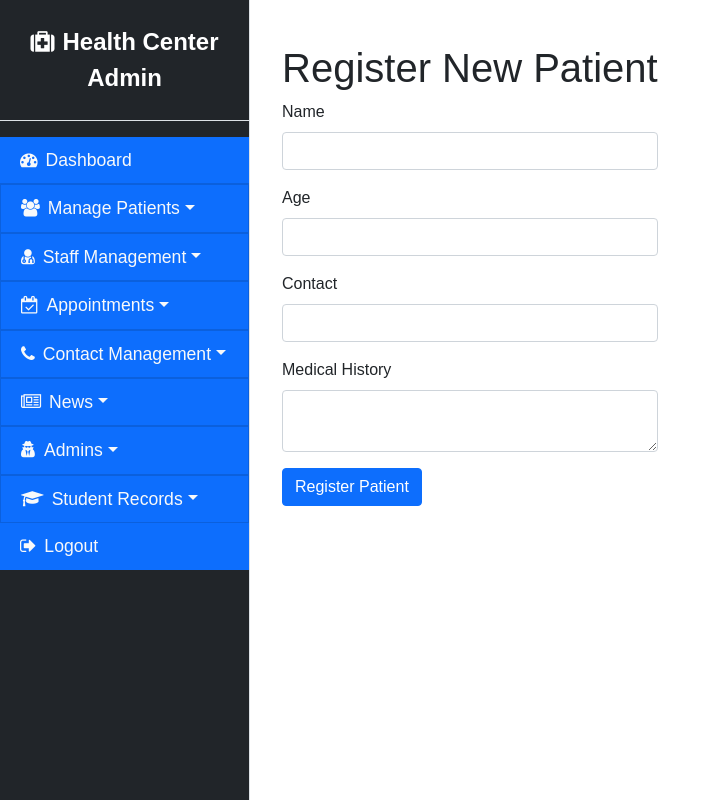
After one commit to tejHacks/auo-health-center, a PHP site: page /admin/register_patient.php in a window 1280 px wide. The commit adds this page. Shown: the whole page, without its empty margins (0-721 px from the left). Run offline with PHP 8.4, Linux system fonts and the light colour scheme.

Commit message:
Made another commit night time too

```diff
--- a/admin/dashboard.php
+++ b/admin/dashboard.php
@@ -85,9 +85,9 @@ $recent_patients = mysqli_query($conn, $recent_patients_query);
 
 
 <div id="page-content-wrapper" class="flex-grow-1">
-        <div class="container-fluid">
+        <div class="container-fluid ">
             <h1 class="mt-4">Dashboard</h1>
-            <div class="row">
+            <div class="row text-uppercase">
                 <div class="col-md-3 mb-4">
                     <div class="card bg-primary text-white">
                         <div class="card-body">
--- a/admin/header.php
+++ b/admin/header.php
@@ -51,6 +51,20 @@
             margin-left: auto;
         }
 
+        /* Dropdown Menu Styles */
+        .dropdown-menu {
+            background-color: #343a40; /* Dark background for dropdown */
+        }
+
+        .dropdown-item {
+            color: #ffffff; /* White text for dropdown items */
+        }
+
+        .dropdown-item:hover {
+            background-color: #495057; /* Darker background on hover */
+            color: #ffffff; /* Keep text white on hover */
+        }
+
         /* Page content beside sidebar */
         #page-content-wrapper {
             margin-left: 250px;
@@ -87,7 +101,7 @@
                 <a class="list-group-item list-group-item-action bg-primary text-light dropdown-toggle" id="managePatientsDropdown" data-bs-toggle="dropdown" aria-expanded="false">
                     <i class="fa fa-users me-2"></i>Manage Patients <span class="caret"></span>
                 </a>
-                <ul class="dropdown-menu bg-dark" aria-labelledby="managePatientsDropdown">
+                <ul class="dropdown-menu" aria-labelledby="managePatientsDropdown">
                     <li><a class="dropdown-item" href="patient_records.php">Manage Patients</a></li>
                     <li><a class="dropdown-item" href="register_patient.php">Register New Patient</a></li>
                 </ul>
@@ -96,7 +110,7 @@
                 <a class="list-group-item list-group-item-action bg-primary text-light dropdown-toggle" id="staffManagementDropdown" data-bs-toggle="dropdown" aria-expanded="false">
                     <i class="fa fa-user-md me-2"></i>Staff Management <span class="caret"></span>
                 </a>
-                <ul class="dropdown-menu bg-dark" aria-labelledby="staffManagementDropdown">
+                <ul class="dropdown-menu" aria-labelledby="staffManagementDropdown">
                     <li><a class="dropdown-item" href="staff_management.php">Manage Staff</a></li>
                     <li><a class="dropdown-item" href="register_staff.php">Register New Staff</a></li>
                 </ul>
@@ -105,7 +119,7 @@
                 <a class="list-group-item list-group-item-action bg-primary text-light dropdown-toggle" id="appointmentsDropdown" data-bs-toggle="dropdown" aria-expanded="false">
                     <i class="fa fa-calendar-check-o me-2"></i>Appointments <span class="caret"></span>
                 </a>
-                <ul class="dropdown-menu bg-dark" aria-labelledby="appointmentsDropdown">
+                <ul class="dropdown-menu" aria-labelledby="appointmentsDropdown">
                     <li><a class="dropdown-item" href="appointments.php">Manage Appointments</a></li>
                     <li><a class="dropdown-item" href="create_appointment.php">Create New Appointment</a></li>
                 </ul>
@@ -114,7 +128,7 @@
                 <a class="list-group-item list-group-item-action bg-primary text-light dropdown-toggle" id="contactManagementDropdown" data-bs-toggle="dropdown" aria-expanded="false">
                     <i class="fa fa-phone me-2"></i>Contact Management <span class="caret"></span>
                 </a>
-                <ul class="dropdown-menu bg-dark" aria-labelledby="contactManagementDropdown">
+                <ul class="dropdown-menu" aria-labelledby="contactManagementDropdown">
                     <li><a class="dropdown-item" href="contact_lines.php">Manage Contact List</a></li>
                     <li><a class="dropdown-item" href="register_contact.php">Register New Contact</a></li>
                 </ul>
@@ -123,7 +137,7 @@
                 <a class="list-group-item list-group-item-action bg-primary text-light dropdown-toggle" id="newsDropdown" data-bs-toggle="dropdown" aria-expanded="false">
                     <i class="fa fa-newspaper-o me-2"></i>News <span class="caret"></span>
                 </a>
-                <ul class="dropdown-menu bg-dark" aria-labelledby="newsDropdown">
+                <ul class="dropdown-menu" aria-labelledby="newsDropdown">
                     <li><a class="dropdown-item" href="add_news.php">Add News</a></li>
                 </ul>
             </div>
@@ -131,7 +145,7 @@
                 <a class="list-group-item list-group-item-action bg-primary text-light dropdown-toggle" id="adminsDropdown" data-bs-toggle="dropdown" aria-expanded="false">
                     <i class="fa fa-user-secret me-2"></i>Admins <span class="caret"></span>
                 </a>
-                <ul class="dropdown-menu bg-dark" aria-labelledby="adminsDropdown">
+                <ul class="dropdown-menu" aria-labelledby="adminsDropdown">
                     <li><a class="dropdown-item" href="admin_management.php">Manage Admins</a></li>
                     <li><a class="dropdown-item" href="add_admin.php">Add New Admin</a></li>
                 </ul>
@@ -140,11 +154,11 @@
                 <a class="list-group-item list-group-item-action bg-primary text-light dropdown-toggle" id="studentRecordsDropdown" data-bs-toggle="dropdown" aria-expanded="false">
                     <i class="fa fa-graduation-cap me-2"></i>Student Records <span class="caret"></span>
                 </a>
-                <ul class="dropdown-menu bg-dark" aria-labelledby="studentRecordsDropdown">
+                <ul class="dropdown-menu" aria-labelledby="studentRecordsDropdown">
                     <li><a class="dropdown-item" href="student_records.php">Manage Student Records</a></li>
                 </ul>
             </div>
-            <a href="logout.php" class="list-group-item list-group-item-action bg-primary text-lightr">
+            <a href="logout.php" class="list-group-item list-group-item-action bg-primary text-light">
                 <i class="fa fa-sign-out me-2"></i>Logout
             </a>
         </div>
--- /dev/null
+++ b/admin/register_patient.php
@@ -0,0 +1,45 @@
+<!DOCTYPE html>
+<html lang="en">
+<head>
+    <meta charset="UTF-8">
+    <meta name="viewport" content="width=device-width, initial-scale=1.0">
+    <link rel="stylesheet" href="../assets/bootstrap-5.0.2-dist/css/bootstrap.min.css">
+    <link rel="stylesheet" href="../assets/font-awesome/css/font-awesome.min.css">
+    <title>Register New Patient</title>
+</head>
+<body>
+<?php include('header.php'); ?>
+<div class="d-flex" id="wrapper">
+    <!-- Sidebar -->
+    <!-- Include your sidebar here -->
+
+    <!-- Page Content -->
+    <div id="page-content-wrapper">
+        <div class="container-fluid">
+            <h1 class="mt-4">Register New Patient</h1>
+            <form action="submit_patient.php" method="POST">
+                <div class="mb-3">
+                    <label for="name" class="form-label">Name</label>
+                    <input type="text" class="form-control" id="name" name="name" required>
+                </div>
+                <div class="mb-3">
+                    <label for="age" class="form-label">Age</label>
+                    <input type="number" class="form-control" id="age" name="age" required>
+                </div>
+                <div class="mb-3">
+                    <label for="contact" class="form-label">Contact</label>
+                    <input type="text" class="form-control" id="contact" name="contact" required>
+                </div>
+                <div class="mb-3">
+                    <label for="medical_history" class="form-label">Medical History</label>
+                    <textarea class="form-control" id="medical_history" name="medical_history"></textarea>
+                </div>
+                <button type="submit" class="btn btn-primary">Register Patient</button>
+            </form>
+        </div>
+    </div>
+</div>
+
+<script src="../assets/bootstrap-5.0.2-dist/js/bootstrap.bundle.min.js"></script>
+</body>
+</html>
```
